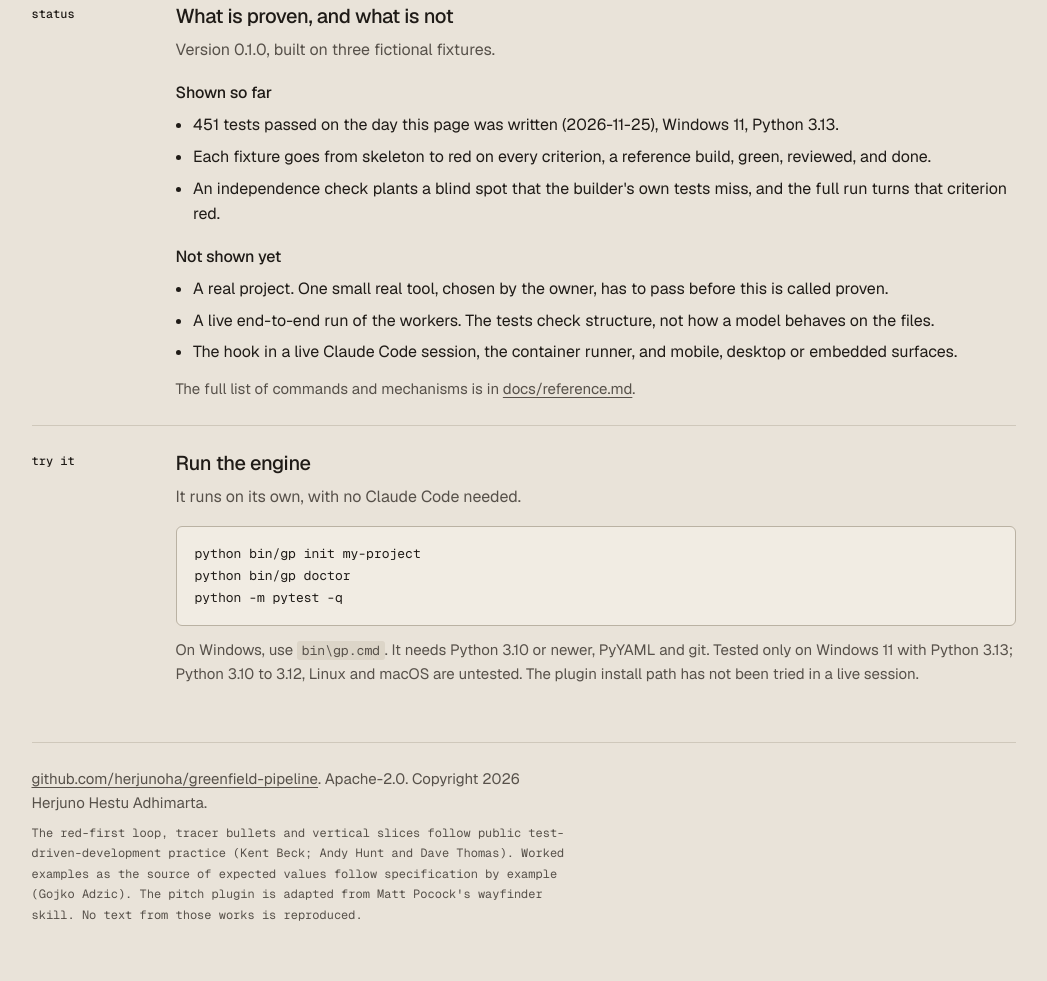
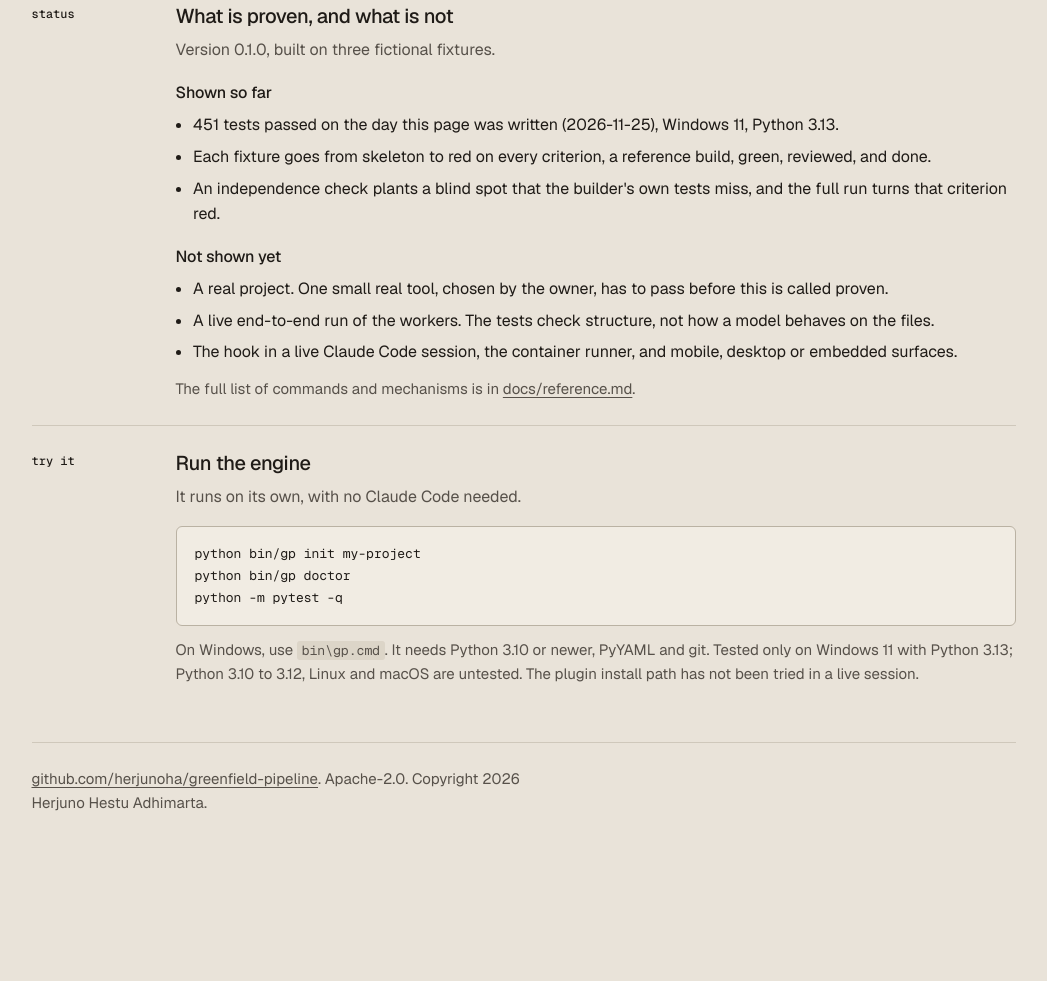
Before and after one commit to herjunoha/greenfield-pipeline, a plain HTML site: page docs/index.html in a window 1280 px wide. Shown: the part 2358-3339 px from the top of the page, without its empty margins (109-1156 px from the left). After the commit the page ends 3229 px from the top, so only its background shows below. Drawn offline with nearby package versions, Linux system fonts and the light colour scheme.

Commit message:
Drop the credits paragraph from the explainer footer
The credits are in the repo READMEs.

Co-Authored-By: Claude Sonnet 5.5 <noreply@anthropic.com>
Claude-Session: https://claude.ai/code/session_01PjzCJnZX5MKAgn48WLtCBZ

```diff
--- a/docs/index.html
+++ b/docs/index.html
@@ -103,7 +103,6 @@ ul.plain li { margin-bottom: .4rem; }
 
 .foot { margin-top: 2rem; padding: 1.5rem 0 3rem; border-top: 1px solid var(--rule); color: var(--ink-2); font-size: .9375rem; }
 .foot p { margin: 0 0 .5rem; max-width: 34rem; }
-.foot .fine { font: 400 .75rem/1.7 var(--font-data); }
 
 @media (max-width: 34rem) {
   .hero { padding-top: 3rem; }
@@ -256,7 +255,6 @@ python -m pytest -q</pre></div>
 
   <footer class="foot">
     <p><a href="https://github.com/herjunoha/greenfield-pipeline">github.com/herjunoha/greenfield-pipeline</a>. Apache-2.0. Copyright 2026 Herjuno Hestu Adhimarta.</p>
-    <p class="fine">The red-first loop, tracer bullets and vertical slices follow public test-driven-development practice (Kent Beck; Andy Hunt and Dave Thomas). Worked examples as the source of expected values follow specification by example (Gojko Adzic). The pitch plugin is adapted from Matt Pocock's wayfinder skill. No text from those works is reproduced.</p>
   </footer>
 </div>
 </body>
```
